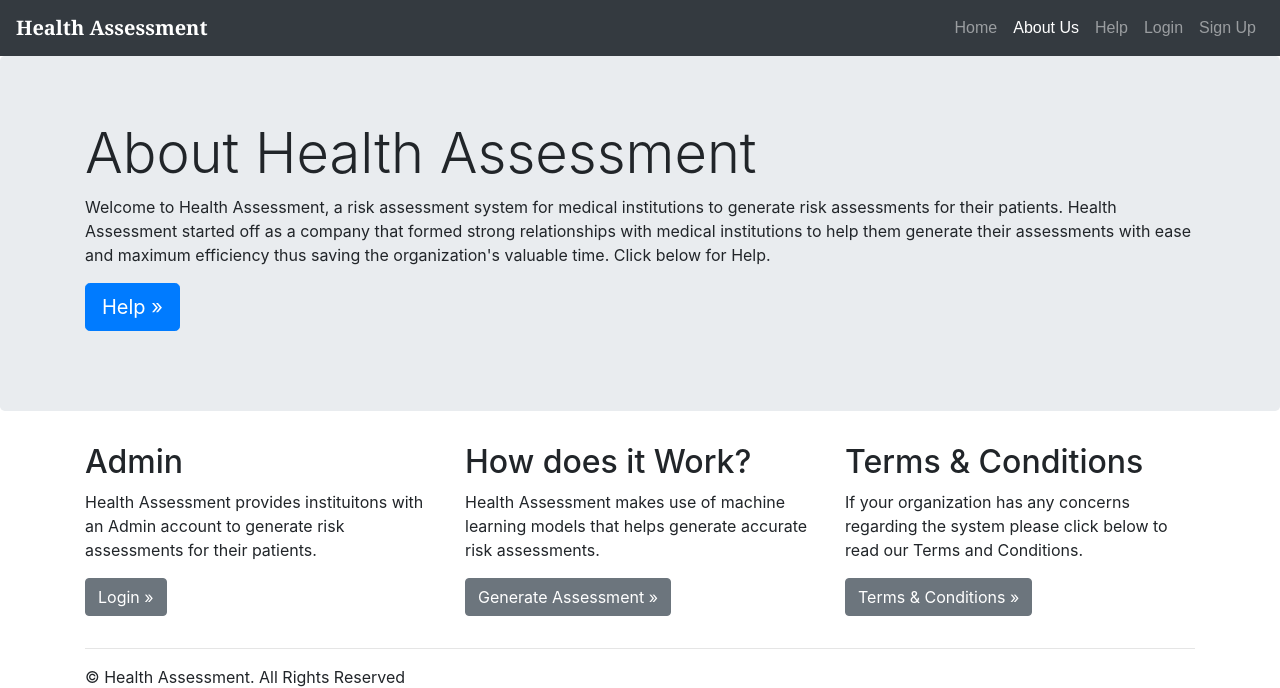
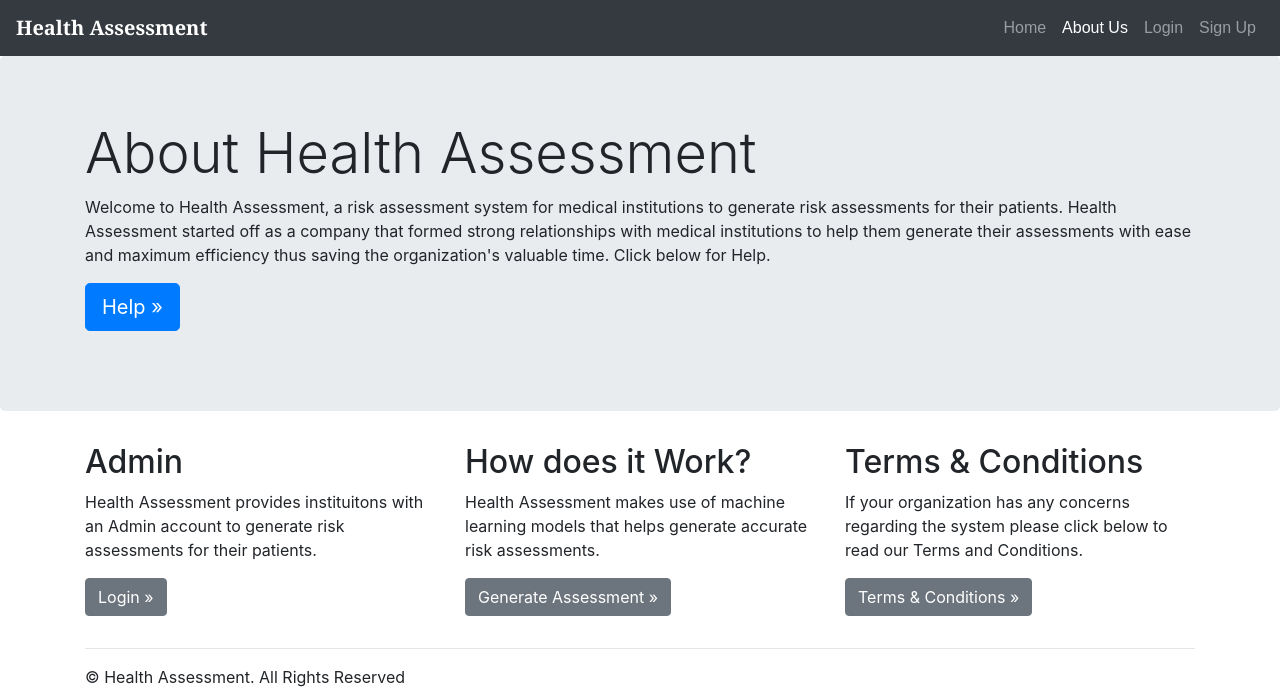
Before and after one commit to gauri0203/Health-Assessment-Website, a Flask app: page /about in a window 1280 px wide. Shown: the top 688 px of the page. Run offline with Flask 2, Linux system fonts and the light colour scheme; parts of the project's set-up code (start-up, migrations or seed data) failed here and were passed over; some libraries are stand-ins or nearby versions.

Commit message:
Update about.html

```diff
--- a/templates/about.html
+++ b/templates/about.html
@@ -46,9 +46,7 @@ nav {
                     <li class="nav-item active">
                         <a class="nav-link" href="/about">About Us</a>
                     </li>
-                    <li class="nav-item">
-                        <a class="nav-link" href="/help">Help</a>
-                    </li>
+
                     <li class="nav-item">
 		                <a class="nav-link" href="/login">Login</a>
 		            </li>
```
